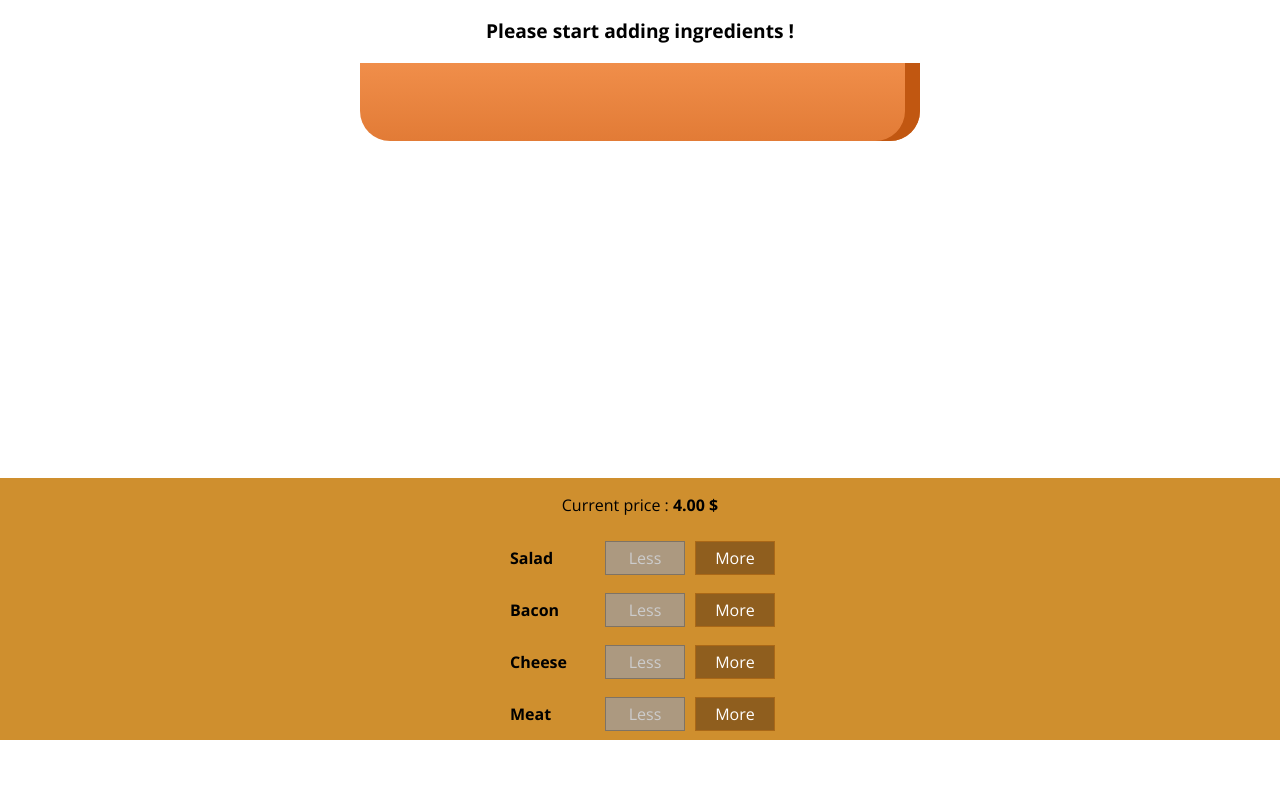
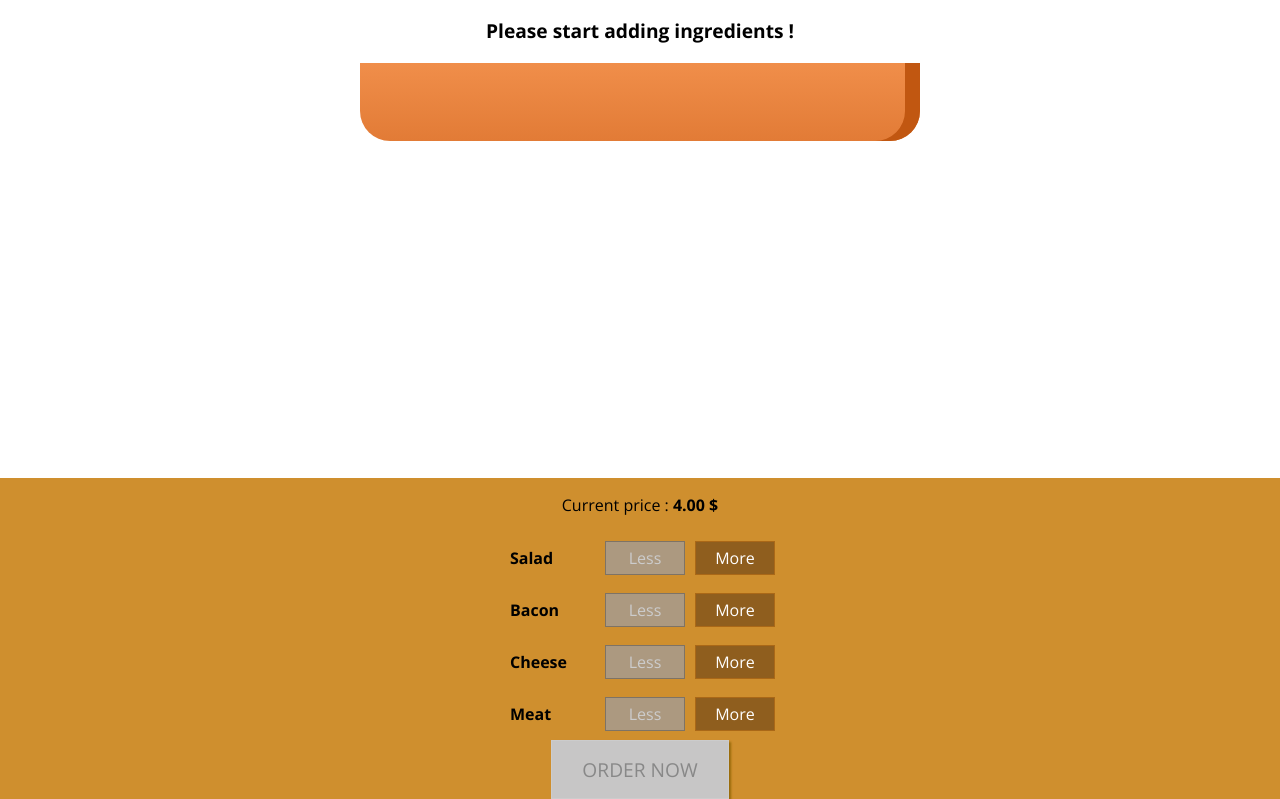
Before and after one commit to LuisLota/burger-builder, a React app: page / in a window 1280 px wide. Shown: the part 160-959 px from the top of the page. Before the commit the page ends 900 px from the top, so only its background shows below. Built offline with nearby package versions, Linux system fonts and the light colour scheme.

Commit message:
be able to show the price and shows the modal summary

```diff
--- a/src/components/Burger/BuildControls/BuildControls.css
+++ b/src/components/Burger/BuildControls/BuildControls.css
@@ -8,3 +8,45 @@
 	margin: auto;
 	padding: 10p 0x;
 }
+
+.OrderButton {
+	background-color: #dad735;
+	outline: none;
+	cursor: pointer;
+	border: 1px solid #966909;
+	color: #966909;
+	font-family: inherit;
+	font-size: 1.2em;
+	padding: 15px 30px;
+	box-shadow: 2px 2px 2px #966909;
+}
+
+.OrderButton:hover,
+.OrderButton:active {
+	background-color: #a0db41;
+	border: 1px solid #966909;
+	color: #966909;
+}
+
+.OrderButton:disabled {
+	background-color: #c7c6c6;
+	cursor: not-allowed;
+	border: 1px solid #ccc;
+	color: #888888;
+}
+
+.OrderButton:not(:disabled) {
+	animation: enable 0.3s linear;
+}
+
+@keyframes enable {
+	0% {
+		transform: scale(1);
+	}
+	60% {
+		transform: scale(1.1);
+	}
+	100% {
+		transform: scale(1);
+	}
+}
--- a/src/components/Burger/BuildControls/BuildControls.js
+++ b/src/components/Burger/BuildControls/BuildControls.js
@@ -13,7 +13,9 @@
 
 const buildControls = (props) => (
 	<div className={classes.BuildControls}>
-		<p>Current price : <strong>{props.price.toFixed(2) } $ </strong> </p>
+		<p>
+			Current price : <strong>{props.price.toFixed(2)} $ </strong>{' '}
+		</p>
 		{controls.map((ctrl) => (
 			<BuildControl
 				added={() => props.ingredientAdded(ctrl.type)}
@@ -23,6 +25,11 @@
 				disabled={props.disabled[ctrl.type]}
 			/>
 		))}
+		<button className={classes.OrderButton}
+		onClick={props.ordered}
+		disabled={!props.purchasable}>
+			ORDER NOW
+		</button>
 	</div>
 );
 
--- /dev/null
+++ b/src/components/Burger/OrderSummary/OrderSummary.js
@@ -0,0 +1,24 @@
+import React from 'react';
+
+import Aux from '../../../hoc/Auxillity';
+
+const orderSummary = (props) => {
+	const ingredientsSummary = Object.keys(props.ingredients).map((igKey,index) => {
+		return (
+			<li key = {igKey + index}>
+				<span>{igKey} </span>: {props.ingredients[igKey]}
+			</li>
+		);
+	});
+	return (
+		<Aux>
+			<h3>Your Order</h3>
+			<p>A delicious burger with the following ingredients:</p>
+			{ingredientsSummary}
+			<ul />
+            <p>Continue to checkout ? </p>
+		</Aux>
+	);
+};
+
+export default orderSummary;
--- /dev/null
+++ b/src/components/UI/Modal/Modal.css
@@ -0,0 +1,20 @@
+.Modal {
+    position: fixed;
+    z-index: 500;
+    background-color: white;
+    width: 70%;
+    border: 1px solid #ccc;
+    box-shadow: 1px 1px 1px black;
+    padding: 16px;
+    left: 15%;
+    top: 30%;
+    box-sizing: border-box;
+    transition: all 0.3s ease-out;
+}
+
+@media (min-width: 600px) {
+    .Modal {
+        width: 500px;
+        left: calc(50% - 250px);
+    }
+}
--- /dev/null
+++ b/src/components/UI/Modal/Modal.js
@@ -0,0 +1,16 @@
+import React from 'react';
+
+import classes from './Modal.css';
+
+const modal = (props) => (
+<div className={classes.Modal}
+    style={{
+        transform:props.show ? 'translateY(0)' : 'translateY(-100vh)',
+        opacity : props.show ? '1' : '0'
+    }}
+>
+    {props.children}
+</div>
+);
+
+export default modal;
--- a/src/containers/BurgerBuilder/BurgerBuilder.js
+++ b/src/containers/BurgerBuilder/BurgerBuilder.js
@@ -2,6 +2,9 @@
 
 import Burger from '../../components/Burger/Burger';
 import BuildControls from '../../components/Burger/BuildControls/BuildControls';
+import Modal from '../../components/UI/Modal/Modal';
+import OrderSummary from '../../components/Burger/OrderSummary/OrderSummary';
+
 import Aux from '../../hoc/Auxillity';
 
 const INGREDIENT_PRICES = {
@@ -19,8 +22,23 @@
 			cheese: 0,
 			meat: 0
 		},
-		totalPrice: 4
+		totalPrice: 4,
+		purchasable: false,
+		purchasing:false
 	};
+
+	updatePurchaseState(ingredients) {
+		// get each prop count of ingridents of state ex : bacon :0, meat: 1
+		const sum = Object.keys(ingredients)
+			.map((igKey) => {
+				return ingredients[igKey];
+			})
+			.reduce((sum, el) => {
+				return sum + el;
+			}, 0);
+
+		this.setState({ purchasable: sum > 0 });
+	}
 
 	addIngredientHandler = (type) => {
 		// gets the prev value of ingredients
@@ -41,49 +59,58 @@
 		const newPrice = oldPrice + priceAddition;
 		// update state
 		this.setState({ totalPrice: newPrice, ingredients: updatedIngredients });
+		this.updatePurchaseState(updatedIngredients);
 	};
 
 	removeIngredientHandler = (type) => {
-		// gets the prev value of ingredients
 		const oldCount = this.state.ingredients[type];
-        if(oldCount <= 0) {
+		if (oldCount <= 0) {
 			return null;
 		}
-		// update for new value of ingridients
 		const updatedCounted = oldCount - 1;
 
-		// use var to not mutate the state
 		const updatedIngredients = {
 			...this.state.ingredients
 		};
-		// update new state with the ingriedents respective
 		updatedIngredients[type] = updatedCounted;
-		// update the price what cost
 		const priceDeduction = INGREDIENT_PRICES[type];
 
 		const oldPrice = this.state.totalPrice;
 		const newPrice = oldPrice - priceDeduction;
-		// update state
+
 		this.setState({ totalPrice: newPrice, ingredients: updatedIngredients });
+		this.updatePurchaseState(updatedIngredients);
 	};
+
+	purchaseHandler = () =>  {
+		this.setState({
+			purchasing : true
+		})
+	}
 
 	render() {
 		const disabeldInfo = {
 			...this.state.ingredients
 		};
 
-        for(let key in disabeldInfo) {
+		for (let key in disabeldInfo) {
 			disabeldInfo[key] = disabeldInfo[key] <= 0;
 		}
 		// {salad : true, meat : true ....}
 		return (
 			<Aux>
+				<Modal show={this.state.purchasing}>
+
+					<OrderSummary ingredients={this.state.ingredients} />
+				</Modal>
 				<Burger ingredients={this.state.ingredients} />
 				<BuildControls
 					ingredientAdded={this.addIngredientHandler}
 					ingredientRemoved={this.removeIngredientHandler}
-                    disabled = {disabeldInfo}
-                    price = {this.state.totalPrice}
+					disabled={disabeldInfo}
+					price={this.state.totalPrice}
+					purchasable={this.state.purchasable}
+					ordered={this.purchaseHandler}
 				/>
 			</Aux>
 		);
```
Also changed, not shown: src/components/UI/Backdrop/Backdrop.js (added). Lines whose indentation alone changed are shown as unchanged.
